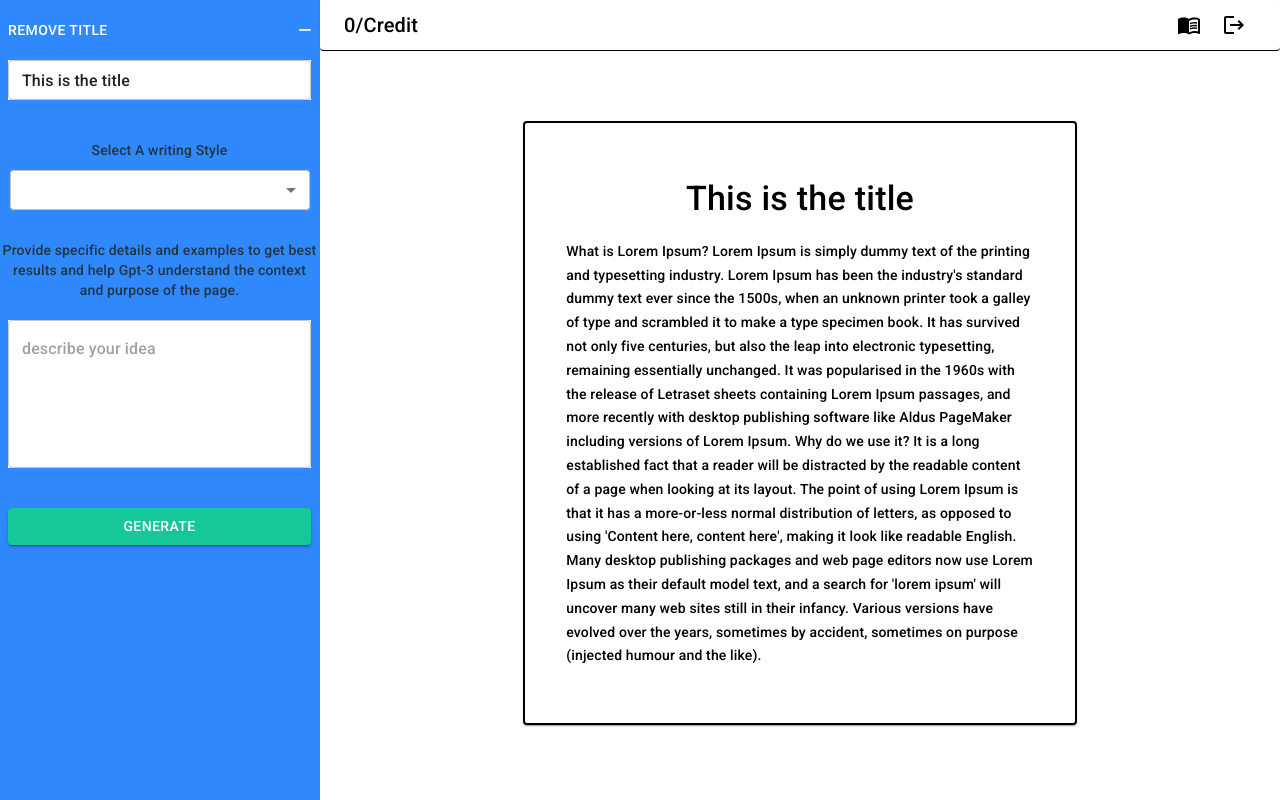
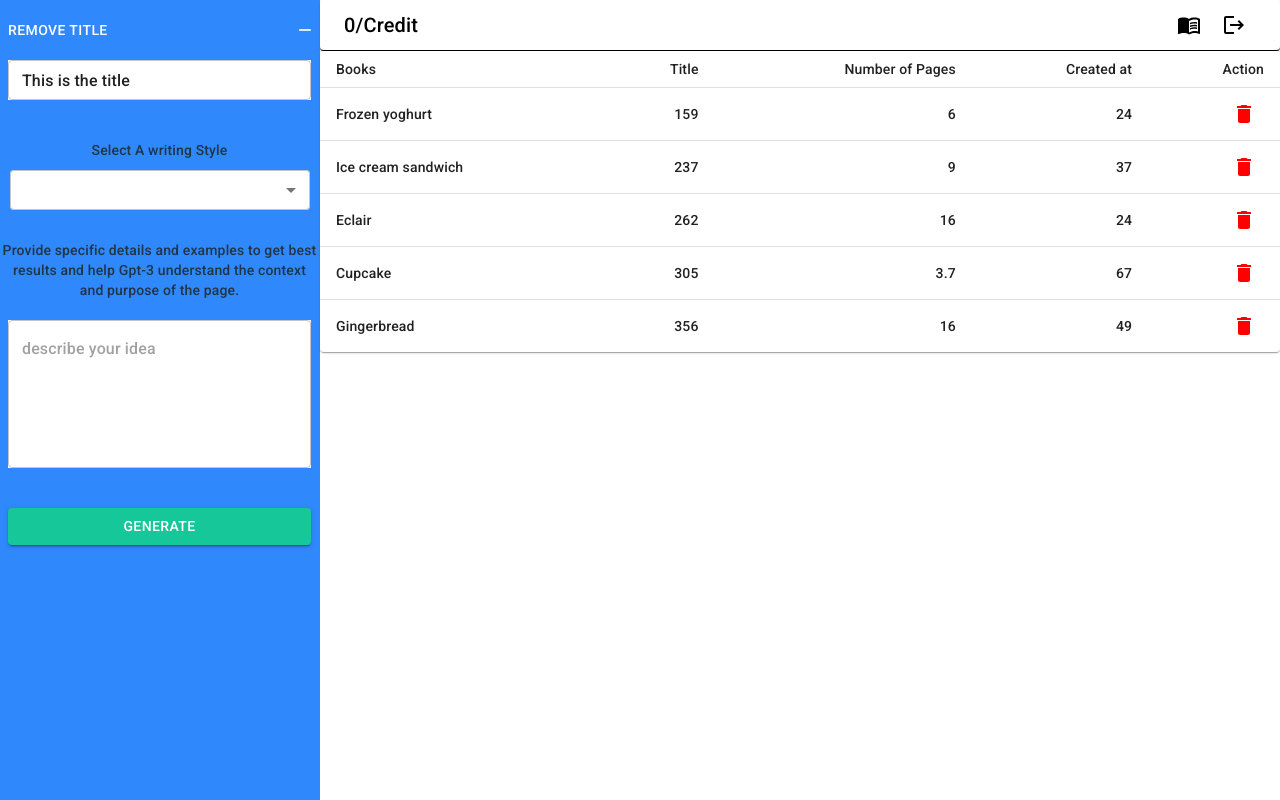
Before and after one commit to aces96/web-AI_BOOK_CREATOR, a React (Vite) app in the folder ai_book_creator/: page /book in a window 1280 px wide. Built offline with nearby package versions, Linux system fonts and the light colour scheme.

Commit message:
i added a table to display all books

```diff
--- a/ai_book_creator/src/components/bookCreator.components.jsx
+++ b/ai_book_creator/src/components/bookCreator.components.jsx
@@ -1,4 +1,4 @@
-import { Box, Typography, Button, Badge, TextField, Paper } from "@mui/material"
+import { Box, Typography, Button, Badge, TextField, Paper, IconButton } from "@mui/material"
 import { useState } from "react"
 import MenuBookIcon from '@mui/icons-material/MenuBook';
 import LogoutIcon from '@mui/icons-material/Logout';
@@ -7,6 +7,13 @@
 import RemoveIcon from '@mui/icons-material/Remove';
 import MenuItem from '@mui/material/MenuItem';
 import Select from '@mui/material/Select';
+import Table from '@mui/material/Table';
+import TableBody from '@mui/material/TableBody';
+import TableCell from '@mui/material/TableCell';
+import TableContainer from '@mui/material/TableContainer';
+import TableHead from '@mui/material/TableHead';
+import TableRow from '@mui/material/TableRow';
+import DeleteIcon from '@mui/icons-material/Delete';
 
 
 
@@ -102,22 +109,81 @@
             }
 
             {props.step == 1 &&
-                <Box sx={{width: '100%',height: '93vh', backgroundColor: 'white', display: 'flex', flexDirection: 'column', justifyContent: 'center', alignItems: 'center'}}>
-                    <Paper style={{width: 550, minHeight: 600, border: '2px solid black', display: 'flex', flexDirection: 'column', alignItems: 'center', justifyContent: 'center'}}>
-                        <Typography style={{marginBottom: 20}}  variant="h4" color={'black'}>
-                            {props.title}
-                        </Typography>
-                        <Box sx={{width: '85%'}}>
-                            <Typography lineHeight={1.7} textAlign={'start'} variant="body2" color={'black'}>
-                            What is Lorem Ipsum?
-                            Lorem Ipsum is simply dummy text of the printing and typesetting industry. Lorem Ipsum has been the industry's standard dummy text ever since the 1500s, when an unknown printer took a galley of type and scrambled it to make a type specimen book. It has survived not only five centuries, but also the leap into electronic typesetting, remaining essentially unchanged. It was popularised in the 1960s with the release of Letraset sheets containing Lorem Ipsum passages, and more recently with desktop publishing software like Aldus PageMaker including versions of Lorem Ipsum.
-                            Why do we use it?
-                            It is a long established fact that a reader will be distracted by the readable content of a page when looking at its layout. The point of using Lorem Ipsum is that it has a more-or-less normal distribution of letters, as opposed to using 'Content here, content here', making it look like readable English. Many desktop publishing packages and web page editors now use Lorem Ipsum as their default model text, and a search for 'lorem ipsum' will uncover many web sites still in their infancy. Various versions have evolved over the years, sometimes by accident, sometimes on purpose (injected humour and the like).
-                            </Typography>
-                        </Box>
-                    </Paper>
-                </Box>
+                // <Box sx={{width: '100%',height: '93vh', backgroundColor: 'white', display: 'flex', flexDirection: 'column', justifyContent: 'center', alignItems: 'center'}}>
+                //     <Paper style={{width: 550, minHeight: 600, border: '2px solid black', display: 'flex', flexDirection: 'column', alignItems: 'center', justifyContent: 'center'}}>
+                //         <Typography style={{marginBottom: 20}}  variant="h4" color={'black'}>
+                //             {props.title}
+                //         </Typography>
+                //         <Box sx={{width: '85%'}}>
+                //             <Typography lineHeight={1.7} textAlign={'start'} variant="body2" color={'black'}>
+                //             What is Lorem Ipsum?
+                //             Lorem Ipsum is simply dummy text of the printing and typesetting industry. Lorem Ipsum has been the industry's standard dummy text ever since the 1500s, when an unknown printer took a galley of type and scrambled it to make a type specimen book. It has survived not only five centuries, but also the leap into electronic typesetting, remaining essentially unchanged. It was popularised in the 1960s with the release of Letraset sheets containing Lorem Ipsum passages, and more recently with desktop publishing software like Aldus PageMaker including versions of Lorem Ipsum.
+                //             Why do we use it?
+                //             It is a long established fact that a reader will be distracted by the readable content of a page when looking at its layout. The point of using Lorem Ipsum is that it has a more-or-less normal distribution of letters, as opposed to using 'Content here, content here', making it look like readable English. Many desktop publishing packages and web page editors now use Lorem Ipsum as their default model text, and a search for 'lorem ipsum' will uncover many web sites still in their infancy. Various versions have evolved over the years, sometimes by accident, sometimes on purpose (injected humour and the like).
+                //             </Typography>
+                //         </Box>
+                //     </Paper>
+                // </Box>
+                <BooksTables />
             }
         </Box>
     )
 }
+
+
+export const BooksTables = ()=>{
+
+    function createData(
+        name,
+        calories,
+        fat,
+        carbs,
+        protein,
+      ) {
+        return { name, calories, fat, carbs};
+      }
+
+    const rows = [
+        createData('Frozen yoghurt', 159, 6.0, 24, 4.0),
+        createData('Ice cream sandwich', 237, 9.0, 37, 4.3),
+        createData('Eclair', 262, 16.0, 24, 6.0),
+        createData('Cupcake', 305, 3.7, 67, 4.3),
+        createData('Gingerbread', 356, 16.0, 49, 3.9),
+      ];
+
+    return(
+        <TableContainer component={Paper}>
+        <Table sx={{ minWidth: 650 }} size="small" aria-label="a dense table">
+          <TableHead>
+            <TableRow>
+              <TableCell>Books</TableCell>
+              <TableCell align="right">Title</TableCell>
+              <TableCell align="right">Number of Pages</TableCell>
+              <TableCell align="right">Created at</TableCell>
+              <TableCell align="right">Action</TableCell>
+            </TableRow>
+          </TableHead>
+          <TableBody>
+            {rows.map((row) => (
+              <TableRow
+                key={row.name}
+                sx={{ '&:last-child td, &:last-child th': { border: 0 } }}
+              >
+                <TableCell component="th" scope="row">
+                  {row.name}
+                </TableCell>
+                <TableCell align="right">{row.calories}</TableCell>
+                <TableCell align="right">{row.fat}</TableCell>
+                <TableCell align="right">{row.carbs}</TableCell>
+                <TableCell align="right">
+                    <IconButton style={{color:"red"}} >
+                        <DeleteIcon />
+                    </IconButton>
+                </TableCell>
+              </TableRow>
+            ))}
+          </TableBody>
+        </Table>
+      </TableContainer>
+    )
+}
```
Also changed, not shown: 2 other files (tests, documents, lock files or other folders).
